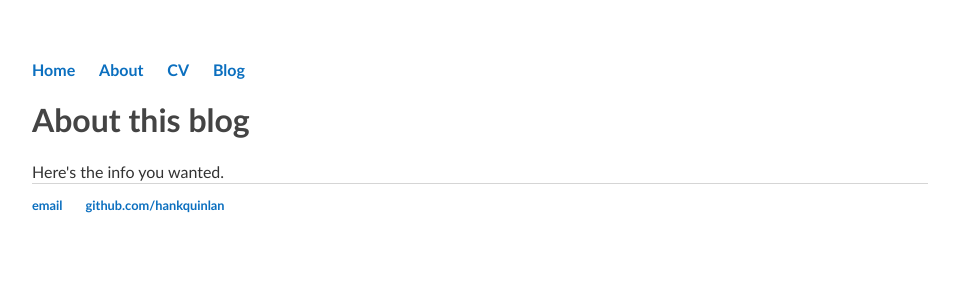
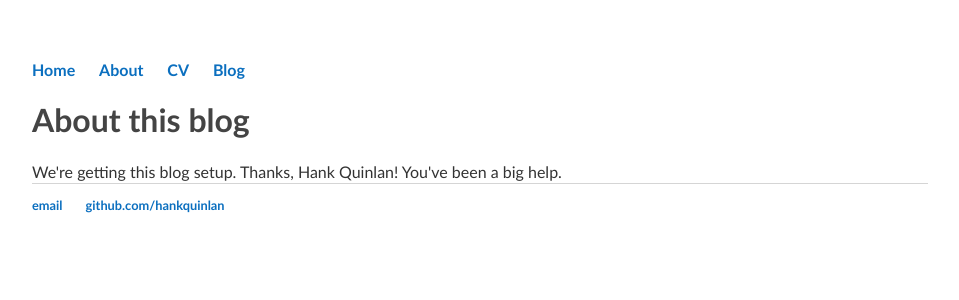
Before and after one commit to jlukosky/jlukosky, a Jekyll site: the page built from about/index.html, in a window 1280 px wide. Shown: the top 300 px of the page, without its empty margins (160-1119 px from the left). Built offline with Jekyll 4.4.1, drawn with Linux system fonts in a browser that asks for light colours.

Commit message:
let's push the changes

```diff
--- a/about/index.html
+++ b/about/index.html
@@ -3,4 +3,4 @@ layout: default
 title: About this blog
 ---
 <h1>{{ page.title }}</h1>
-<p>Here's the info you wanted.</p>
+<p>We're getting this blog setup. Thanks, Hank Quinlan! You've been a big help.</p>
```
Also changed, not shown: css/main.css (+11 -2 lines).
